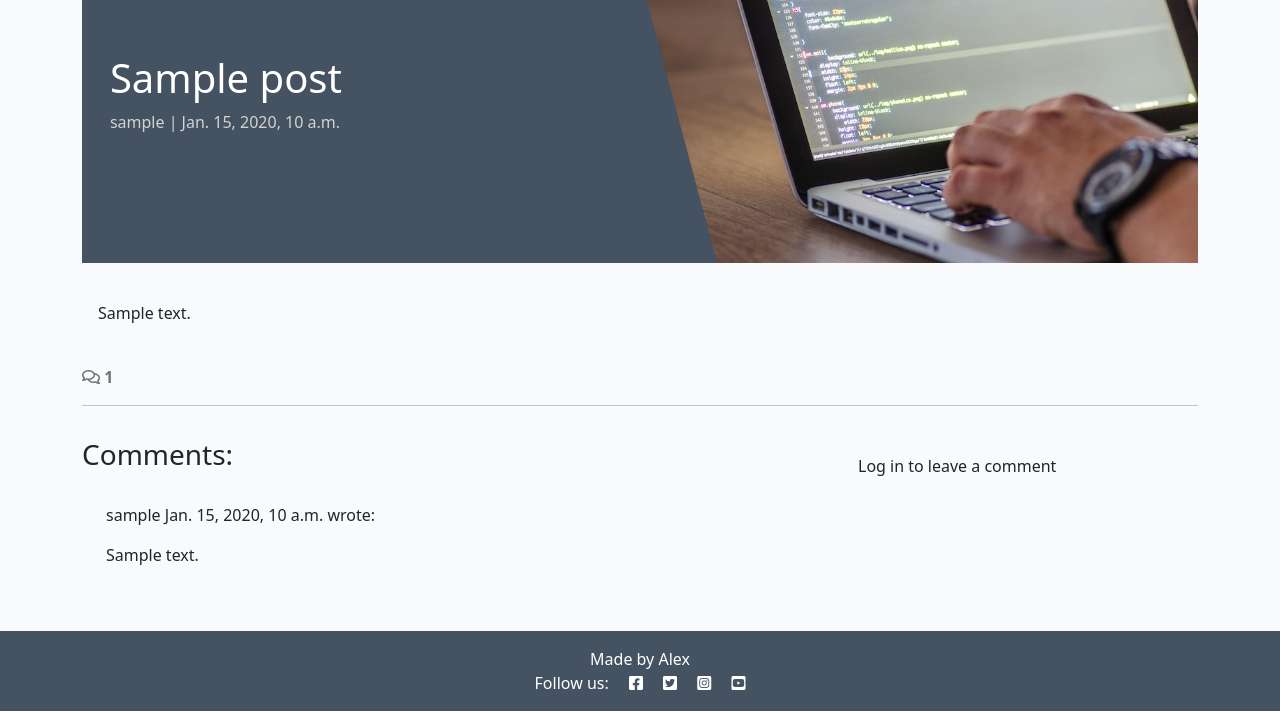
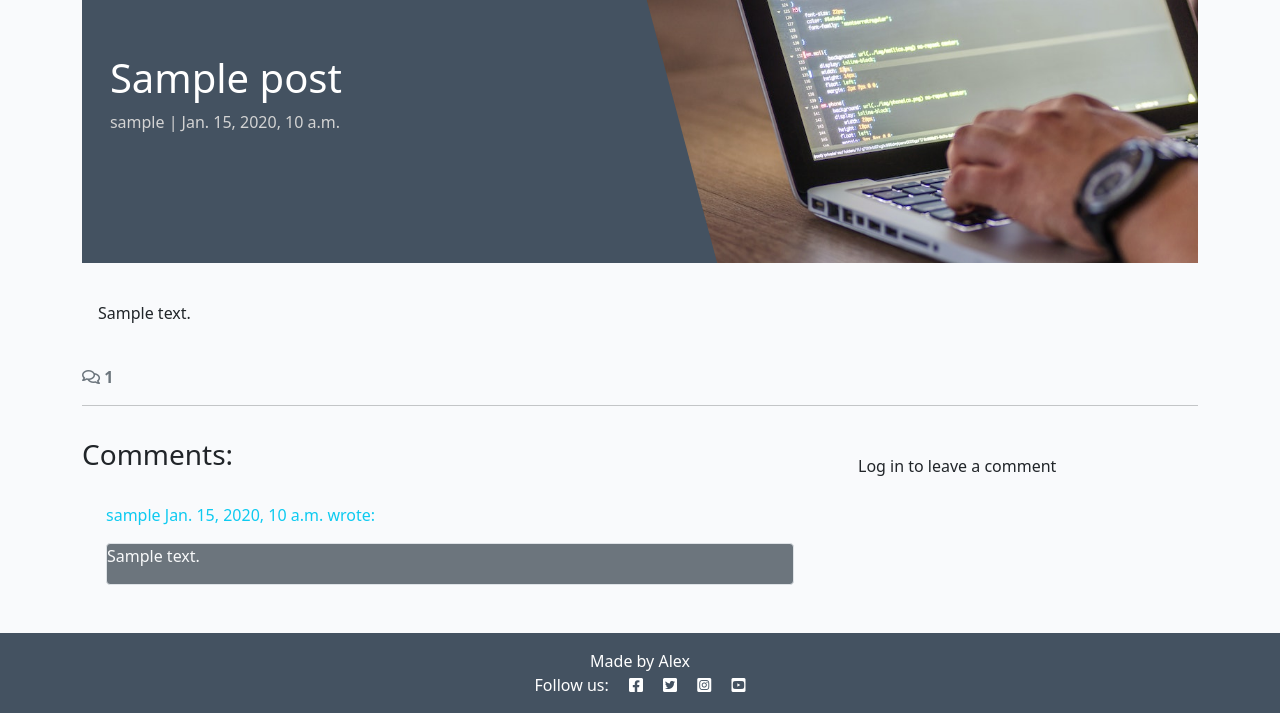
Before and after one commit to alexrobincrabbe/django-blog, a Django app: a page that uses blog/templates/blog/post_detail.html in a window 1280 px wide. Shown: the part 127-840 px from the top of the page. Run offline with Django 4.2, Linux system fonts and the light colour scheme; tables that the repository leaves empty hold one stand-in row (values such as "Sample post"); some libraries are stand-ins or nearby versions.

Commit message:
fix: style comments

```diff
--- a/blog/templates/blog/post_detail.html
+++ b/blog/templates/blog/post_detail.html
@@ -52,13 +52,13 @@
         <div class="p-2 comments
           {% if not comment.approved and comment.author == user %}
           faded{% elif not comment.approved %} d-none{% endif %}">
-          <p class="font-weight-bold">
+          <p class="font-weight-bold text-info">
             {{ comment.author }}
             <span class="font-weight-normal">
               {{ comment.created_on }}
             </span> wrote:
           </p>
-          <div id="comment{{ comment.id }}">
+          <div class="border bg-secondary text-light rounded" id="comment{{ comment.id }}">
             {{ comment.body | linebreaks }}
           </div>
           {% if not comment.approved and comment.author == user %}
```
